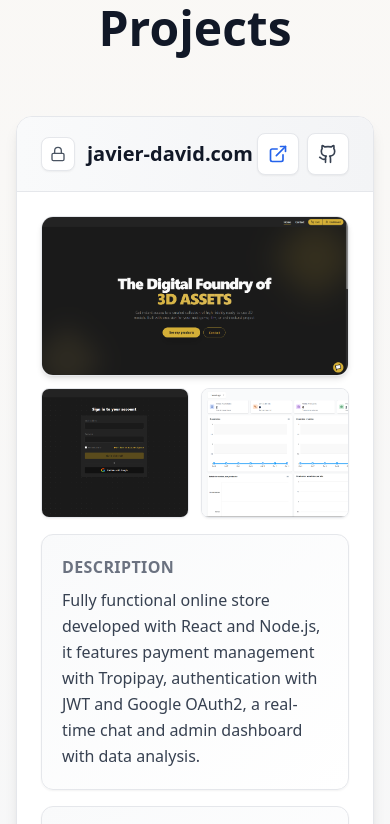
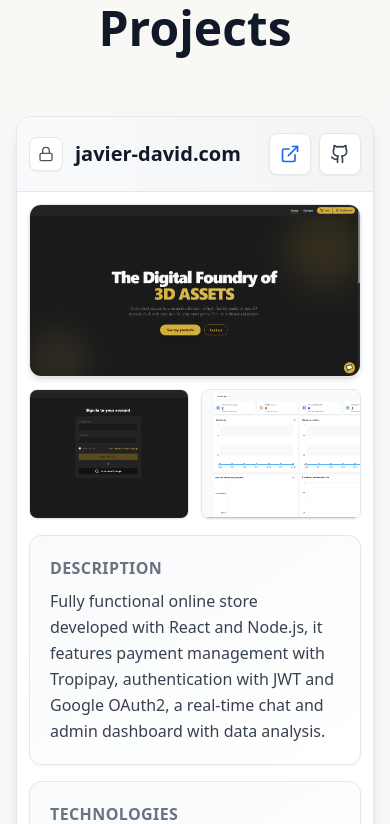
Before and after one commit to FelixCodex/Portfolio, a React (Vite) app: page / in a window 390 px wide. Shown: the part 1000-1824 px from the top of the page. Built offline with nearby package versions, Linux system fonts and the light colour scheme.

Commit message:
fix: Adjust padding in ProjectCard for improved layout consistency

```diff
--- a/src/components/elements/ProjectCard.tsx
+++ b/src/components/elements/ProjectCard.tsx
@@ -30,7 +30,7 @@ export function ProjectCard({
 
 	return (
 		<div className='group relative overflow-hidden rounded-2xl bg-white shadow-lg border border-gray-200 hover:shadow-2xl transition-all duration-300 hover:-translate-y-1'>
-			<div className='relative bg-gradient-to-r from-gray-50 to-gray-100 px-6 py-4 border-b border-gray-200'>
+			<div className='relative bg-gradient-to-r from-gray-50 to-gray-100 px-3 lg:px-6 py-4 border-b border-gray-200'>
 				<div className='flex items-center justify-between'>
 					<div className='flex items-center gap-3'>
 						<div className='p-2 bg-white rounded-lg shadow-sm border border-gray-200 group-hover:border-green-400 transition-colors'>
@@ -68,7 +68,7 @@ export function ProjectCard({
 				<div className='absolute bottom-0 left-0 right-0 h-0.5 bg-gradient-to-r from-blue-500 via-purple-500 to-pink-500 opacity-0 group-hover:opacity-100 transition-opacity duration-300'></div>
 			</div>
 
-			<div className='p-6'>
+			<div className='p-3 lg:p-6'>
 				<div className='flex flex-col lg:flex-row gap-4'>
 					{/* Image Gallery */}
 					<div className='flex-1 space-y-3'>
```
